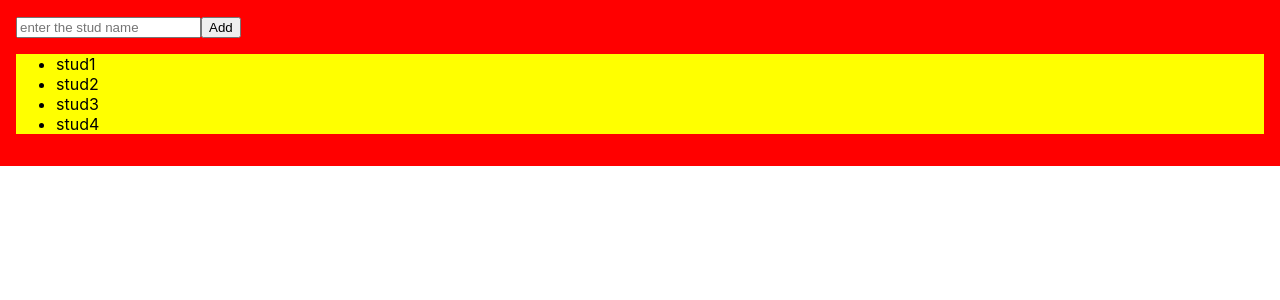
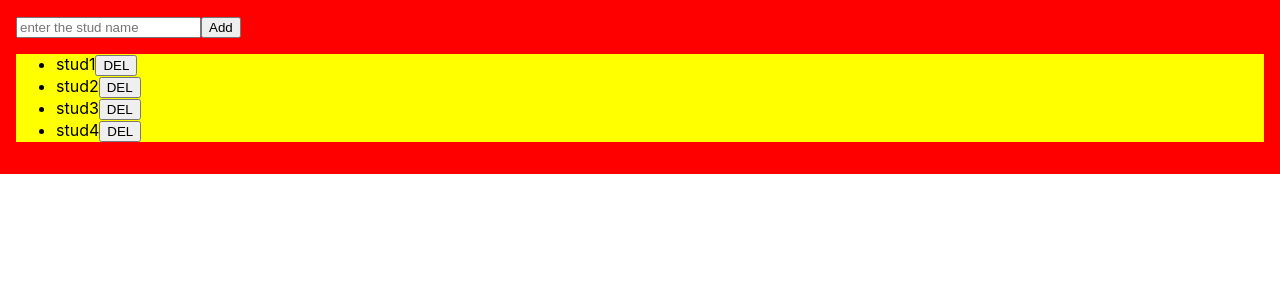
Before and after one commit to Dania-c/react-from-beginner-level, a React (Create React App) app: page / in a window 1280 px wide. Shown: the top 300 px of the page. Built offline with nearby package versions, Linux system fonts and the light colour scheme.

Commit message:
deleting an item with filter, by the way filter doesnt use spread...

```diff
--- a/src/App.js
+++ b/src/App.js
@@ -16,15 +16,20 @@ export default class App extends React.Component {
     this.setState({
       Students: [...this.state.Students, { id: uuidv4(), name: s }]
     })
-    alert('A new student has been added' + s)
-
+    alert('A new student has been added : ' + s)
+  }
+  removeStudent = (s) => {
+    alert(s.name + ' will be removed')
+    this.setState({
+      Students: this.state.Students.filter(x => x.id !== s.id) // filter doesn t need spread .. operator cause it does it by default
+    })
   }
   render() {
     return (
       <>
         <div style={{ backgroundColor: 'red', padding: '1rem' }}>
           <AddStudent StudentIsAdded={this.StudentIsAdded} />
-          <Students AllStudents={this.state.Students} />
+          <Students AllStudents={this.state.Students} removeStudent={this.removeStudent} />
         </div>
       </>
     );
--- a/src/Students.js
+++ b/src/Students.js
@@ -6,7 +6,13 @@ export default class Students extends Component {
     sketchStudents = () => {
         return (
             <>
-                {this.props.AllStudents.map((s) => { return (<li key={s.id}>{s.name}</li>) })}
+                {
+                    this.props.AllStudents.map((s) => {
+                        return (
+                            <li key={s.id}>{s.name}
+                                <button onClick={() => this.props.removeStudent(s)}>DEL</button>
+                            </li>)
+                    })}
             </>
         )
     }
```
